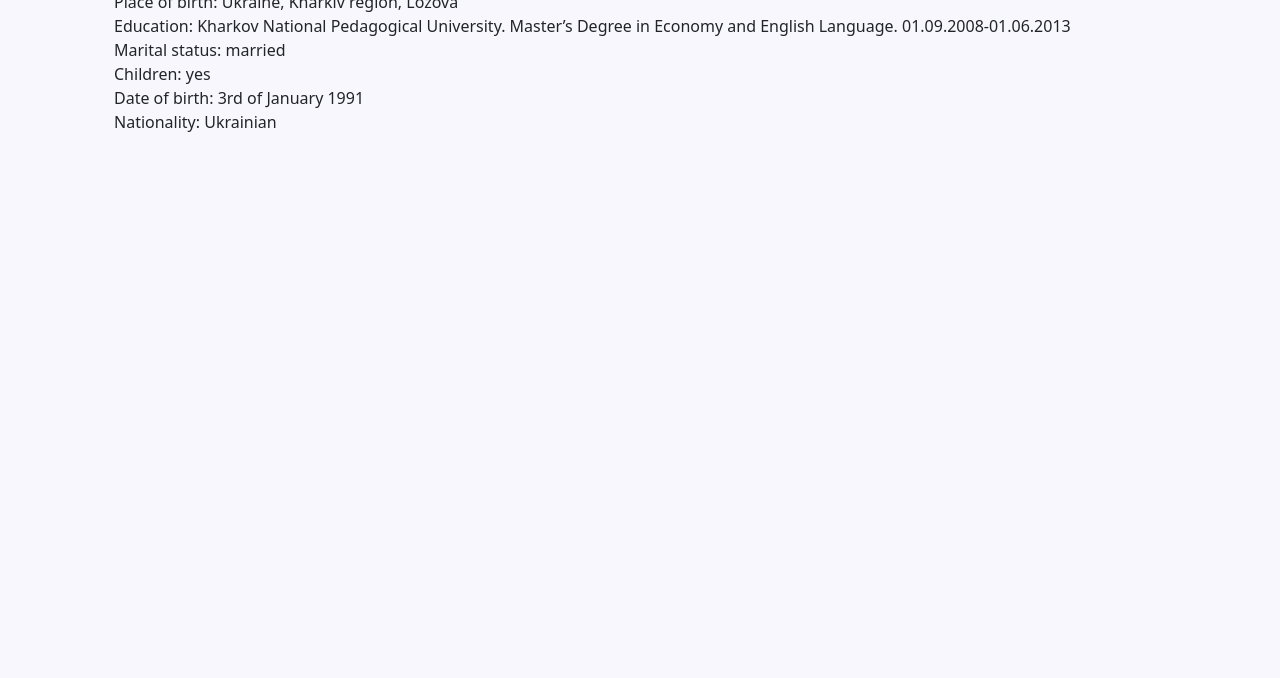
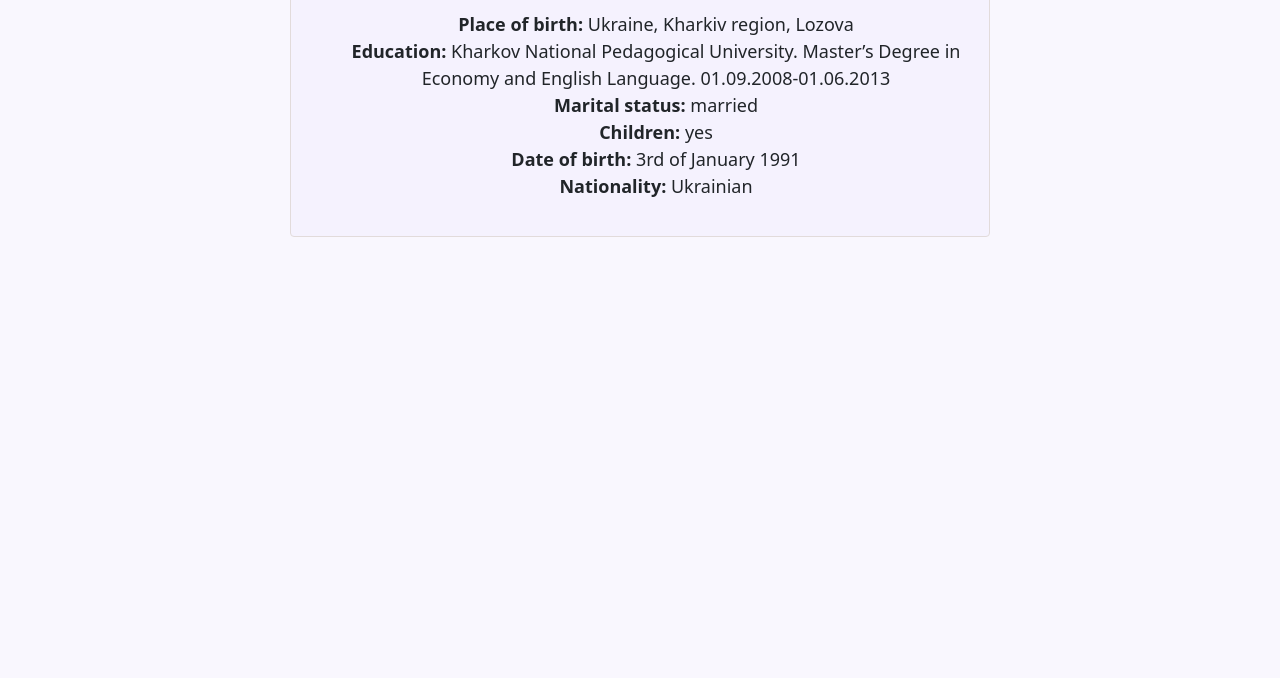
Before and after one commit to Daria03-coder/portfolio-project, a plain HTML site: page CV.html in a window 1280 px wide. Shown: the part 122-800 px from the top of the page. Drawn offline with nearby package versions, Linux system fonts and the light colour scheme.

Commit message:
styled cv page

```diff
--- a/CV.html
+++ b/CV.html
@@ -60,17 +60,19 @@
       </div>
     </nav>
     <h1>My CV</h1>
-    <div class="container">
+    <div class="container-fluid cv">
       <ul>
-        <li>Place of birth: Ukraine, Kharkiv region, Lozova</li>
         <li>
-          Education: Kharkov National Pedagogical University. Master’s Degree in
-          Economy and English Language. 01.09.2008-01.06.2013
+          <strong>Place of birth:</strong> Ukraine, Kharkiv region, Lozova
         </li>
-        <li>Marital status: married</li>
-        <li>Children: yes</li>
-        <li>Date of birth: 3rd of January 1991</li>
-        <li>Nationality: Ukrainian</li>
+        <li>
+          <strong>Education:</strong> Kharkov National Pedagogical University.
+          Master’s Degree in Economy and English Language. 01.09.2008-01.06.2013
+        </li>
+        <li><strong>Marital status:</strong> married</li>
+        <li><strong>Children:</strong> yes</li>
+        <li><strong>Date of birth:</strong> 3rd of January 1991</li>
+        <li><strong>Nationality:</strong> Ukrainian</li>
       </ul>
     </div>
   </body>
--- a/styles/portfolio.css
+++ b/styles/portfolio.css
@@ -83,6 +83,18 @@ footer {
   max-width: 700px;
   width: 100%;
 }
+.cv {
+  background: var(--secondary-color);
+  padding: 20px;
+  border: 1px solid rgb(226, 219, 219);
+  border-radius: 4px;
+  font-size: 18px;
+  line-height: 1.5;
+  text-align: center;
+  max-width: 700px;
+  width: 100%;
+}
+
 .contact {
   text-align: center;
   margin-top: 10px;
```
